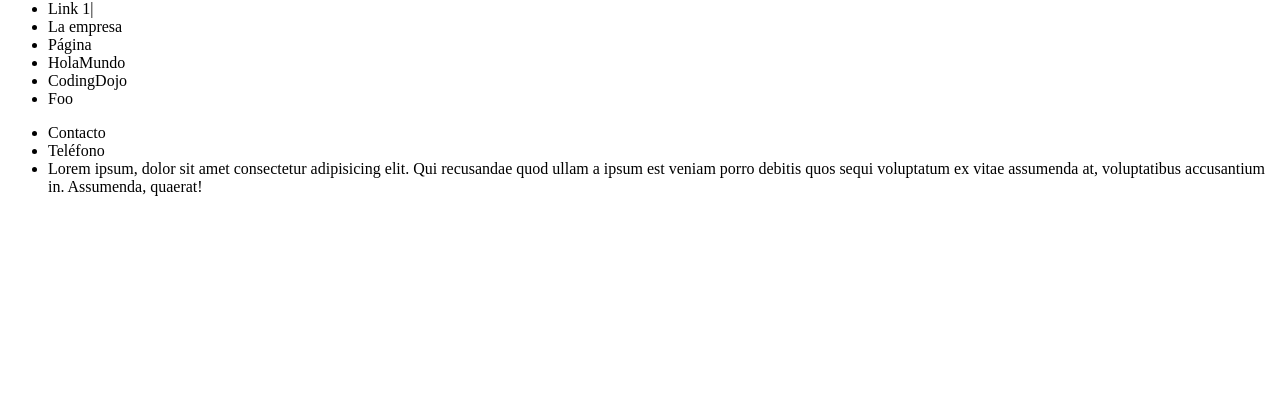
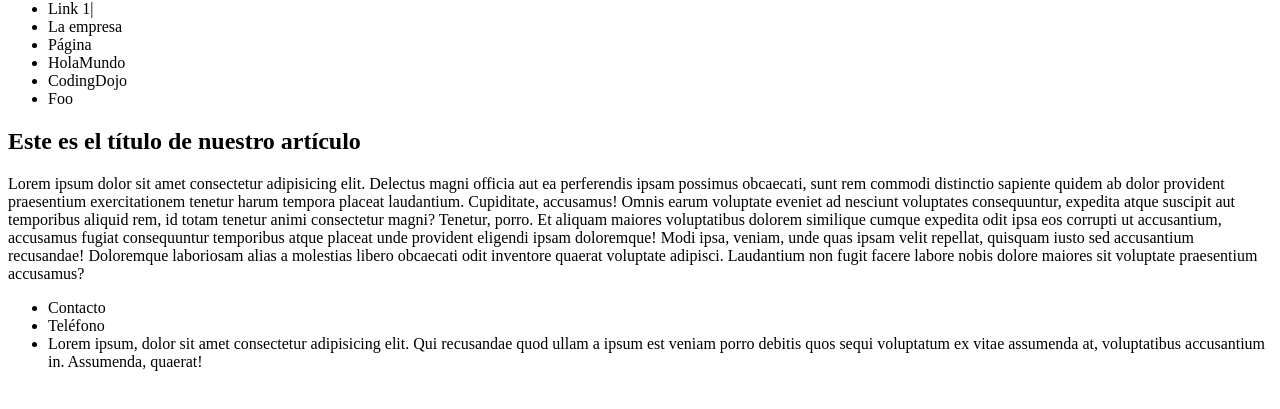
Before and after one commit to MartinSchere/test-repo, a plain HTML site: page index.html in a window 1280 px wide. Shown: the part 67-476 px from the top of the page. Drawn offline with Linux system fonts and the light colour scheme.

Commit message:
Agregando artículo dummy

```diff
--- a/index.html
+++ b/index.html
@@ -18,6 +18,25 @@
       </ul>
     </nav>
 
+    <main>
+      <article>
+        <h1>Este es el título de nuestro artículo</h1>
+        <p>
+          Lorem ipsum dolor sit amet consectetur adipisicing elit. Delectus magni officia aut ea
+          perferendis ipsam possimus obcaecati, sunt rem commodi distinctio sapiente quidem ab dolor
+          provident praesentium exercitationem tenetur harum tempora placeat laudantium. Cupiditate,
+          accusamus! Omnis earum voluptate eveniet ad nesciunt voluptates consequuntur, expedita
+          atque suscipit aut temporibus aliquid rem, id totam tenetur animi consectetur magni?
+          Tenetur, porro. Et aliquam maiores voluptatibus dolorem similique cumque expedita odit
+          ipsa eos corrupti ut accusantium, accusamus fugiat consequuntur temporibus atque placeat
+          unde provident eligendi ipsam doloremque! Modi ipsa, veniam, unde quas ipsam velit
+          repellat, quisquam iusto sed accusantium recusandae! Doloremque laboriosam alias a
+          molestias libero obcaecati odit inventore quaerat voluptate adipisci. Laudantium non fugit
+          facere labore nobis dolore maiores sit voluptate praesentium accusamus?
+        </p>
+      </article>
+    </main>
+
     <footer>
       <ul>
         <li>Contacto</li>
```
